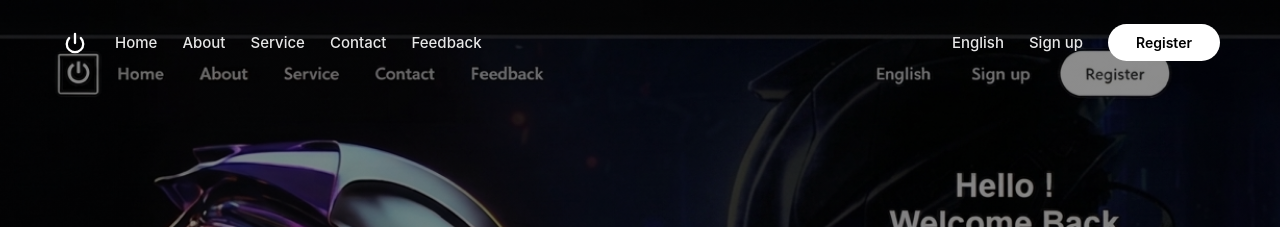
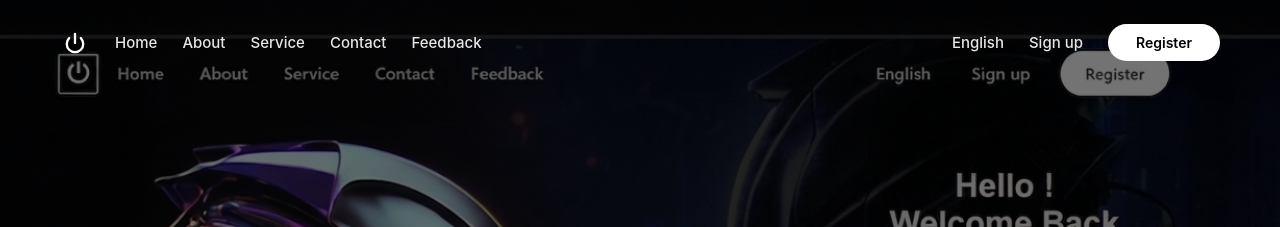
Before and after one commit to tevinlucifer/tlucifer-backend, a website: page index.html in a window 1280 px wide. Shown: the top 227 px of the page. Drawn offline with Linux system fonts and the light colour scheme; no server answers.

Commit message:
Clean structure

```diff
--- a/index.html
+++ b/index.html
@@ -7,7 +7,7 @@
   <link rel="icon" type="image/png" href="./Company%20Logo.png">
   <style>
     :root {
-      --bg-overlay: rgba(0, 0, 0, 0.45);
+      --bg-overlay: rgba(0, 0, 0, 0.55);
       --card-bg: rgba(248, 249, 250, 0.9);
       --sidebar-bg: rgba(17, 24, 39, 0.85);
       --text-main: #ffffff;
@@ -35,6 +35,7 @@
       min-height: 100vh;
       display: flex;
       flex-direction: column;
+      overflow-x: hidden;
     }
 
     .hidden {
@@ -49,6 +50,7 @@
       padding: 24px 60px;
       width: 100%;
       z-index: 10;
+      position: relative;
     }
 
     .nav-left {
@@ -113,9 +115,11 @@
       display: flex;
       flex: 1;
       width: 100%;
-      padding-right: 10%;
+      padding-right: 8%;
       align-items: center;
       justify-content: flex-end;
+      position: relative;
+      z-index: 2;
     }
 
     .auth-card-right {
```
